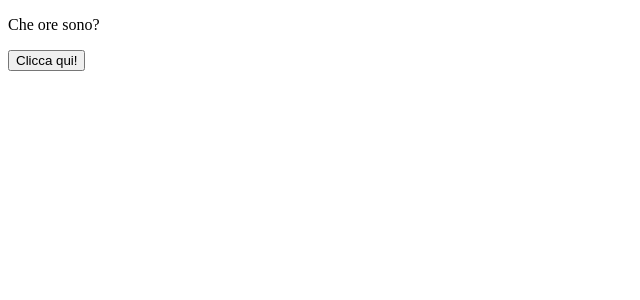
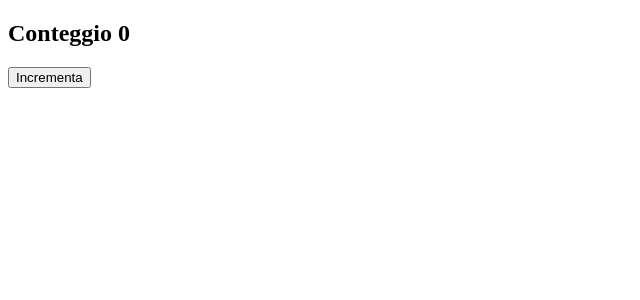
Before and after one commit to St3fan097/react_es, a React (Vite) app in the folder react-es_1/: page / in a window 1280 px wide. Shown: the top 300 px of the page, without its empty margins (0-640 px from the left). Built offline with nearby package versions, Linux system fonts and the light colour scheme.

Commit message:
exercise-11

```diff
--- a/react-es_1/src/app.jsx
+++ b/react-es_1/src/app.jsx
@@ -1,15 +1,12 @@
-import { AlertClock } from "./alertClock";
+import { Counter } from "./counter";
 
 
 
 export function App() {
-  const mostraAvviso = (messaggio) => {
-    alert(messaggio);
-  };
 
     return (
         <div>
-        <AlertClock avviso={mostraAvviso} />
+        <Counter valoreIniziale={0} incremento={1} />
         </div>
     )
 }
--- /dev/null
+++ b/react-es_1/src/counter.jsx
@@ -0,0 +1,20 @@
+import { useState } from "react"
+
+export function Counter ({valoreIniziale, incremento}){
+const[counter, setCounter]= useState(valoreIniziale);
+
+function incrementa(){
+    setCounter((val) => val + incremento);
+}
+
+    return(
+
+        <div>
+            <h2>Conteggio {counter}</h2>
+            <button onClick={incrementa}>Incrementa</button>
+        </div>
+    )
+}
+
+/* è meglio passare come parametro una funzione per ottimizzare il codice,
+in caso di più chiamate garantisce che il valore corrente dello stato sia utilizzato per calcolare quello nuovo */
```
